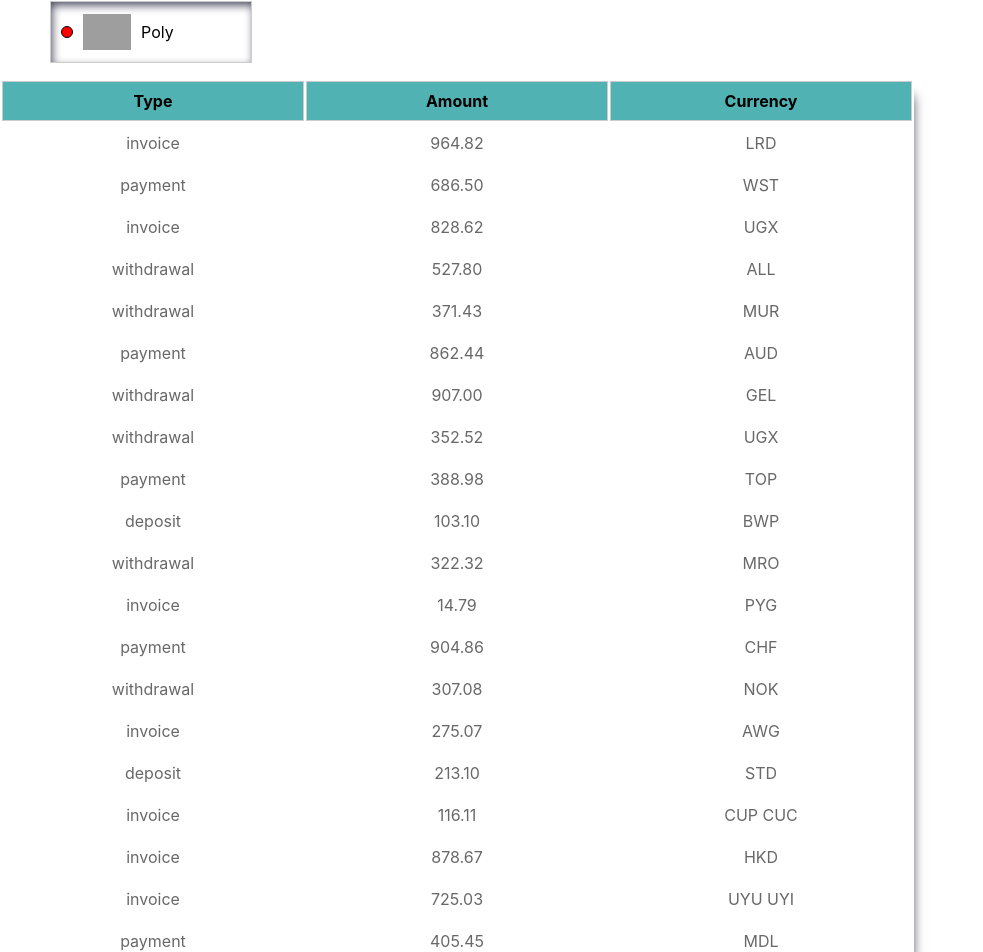
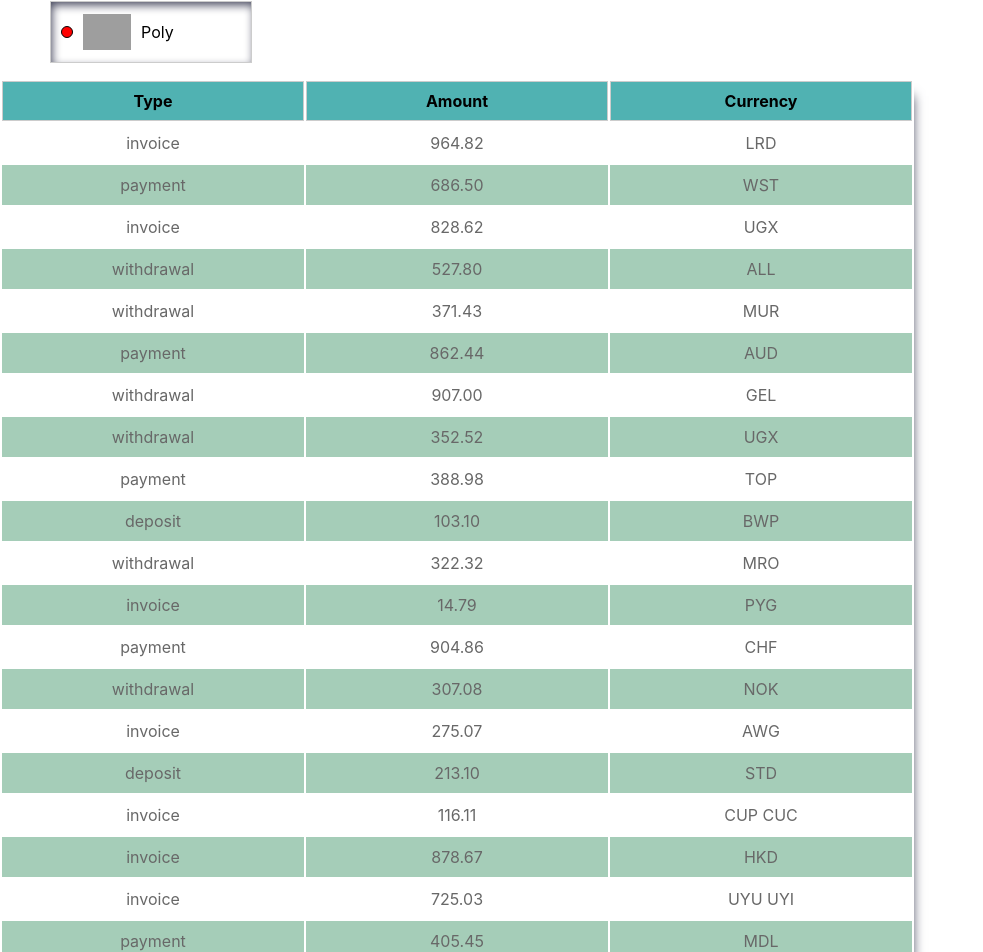
Before and after one commit to AndrzejTyminski/goit-react-hw-01-components, a React (Create React App) app: page / in a window 1280 px wide. Shown: the part 1170-2122 px from the top of the page, without its empty margins (0-983 px from the left). Built offline with nearby package versions, Linux system fonts and the light colour scheme; grey boxes are pictures that could not be loaded.

Commit message:
tr:nth-child(even) {   background: #a5cdb8; }

```diff
--- a/src/TransactionHistory/Th.module.css
+++ b/src/TransactionHistory/Th.module.css
@@ -20,8 +20,8 @@ th {
   border: 0;
 }
 
-tr:nthChild(even) {
-  background: #dfdfdf;
+tr:nth-child(even) {
+  background: #a5cdb8;
 }
 
 tr {
```
